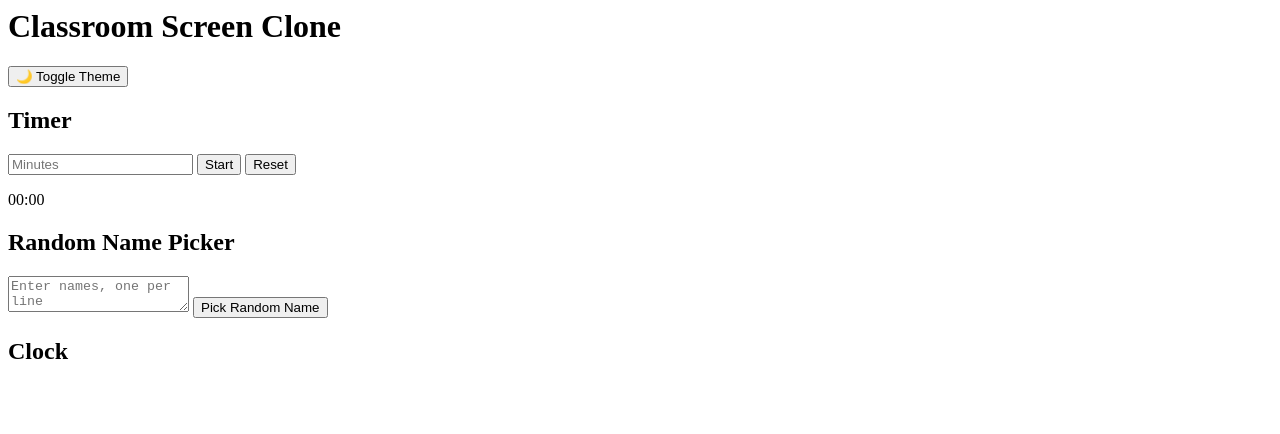
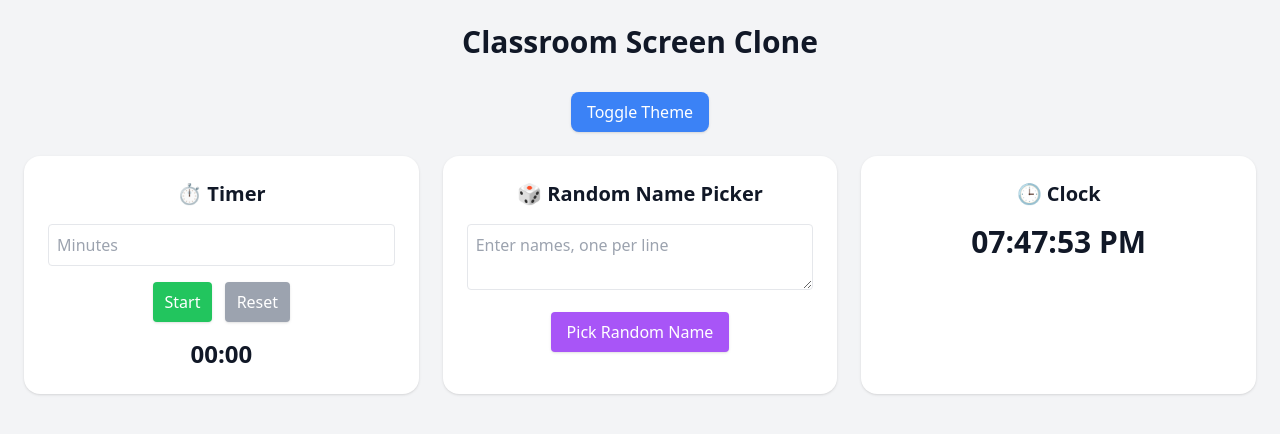
Before and after one commit to bricodes1990/screen-clone, a plain HTML site: page index.html in a window 1280 px wide. Drawn offline with nearby package versions, Linux system fonts and the light colour scheme.

Commit message:
Update index.html

```diff
--- a/index.html
+++ b/index.html
@@ -1,29 +1,97 @@
-<header>
-  <h1>Classroom Screen Clone</h1>
-  <button id="themeToggle">🌙 Toggle Theme</button>
-</header>
+<!DOCTYPE html>
+<html lang="en">
+<head>
+  <meta charset="UTF-8">
+  <title>Classroom Screen Clone</title>
+  <script src="https://cdn.tailwindcss.com"></script>
+</head>
+<body class="bg-gray-100 text-gray-900 transition-colors duration-500">
 
-<main>
-  <!-- Timer Widget -->
-  <section class="widget">
-    <h2>Timer</h2>
-    <input type="number" id="minutes" placeholder="Minutes">
-    <button onclick="startTimer()">Start</button>
-    <button onclick="resetTimer()">Reset</button>
-    <p id="timerDisplay">00:00</p>
-  </section>
+  <div class="container mx-auto p-6">
+    <h1 class="text-3xl font-bold text-center mb-8">Classroom Screen Clone</h1>
 
-  <!-- Random Name Picker -->
-  <section class="widget">
-    <h2>Random Name Picker</h2>
-    <textarea id="nameList" placeholder="Enter names, one per line"></textarea>
-    <button onclick="pickName()">Pick Random Name</button>
-    <p id="pickedName"></p>
-  </section>
+    <!-- Theme Toggle -->
+    <div class="flex justify-center mb-6">
+      <button id="toggleTheme" class="px-4 py-2 rounded-lg bg-blue-500 text-white shadow hover:bg-blue-600">
+        Toggle Theme
+      </button>
+    </div>
 
-  <!-- Clock Widget -->
-  <section class="widget">
-    <h2>Clock</h2>
-    <p id="clockDisplay"></p>
-  </section>
-</main>
+    <!-- Grid Layout -->
+    <div class="grid grid-cols-1 md:grid-cols-3 gap-6">
+
+      <!-- Timer -->
+      <div class="p-6 bg-white rounded-2xl shadow text-center">
+        <h2 class="text-xl font-semibold mb-4">⏱ Timer</h2>
+        <input id="minutes" type="number" placeholder="Minutes"
+               class="border p-2 rounded mb-4 w-full">
+        <div class="space-x-2 mb-4">
+          <button id="startBtn" class="px-3 py-2 bg-green-500 text-white rounded shadow">Start</button>
+          <button id="resetBtn" class="px-3 py-2 bg-gray-400 text-white rounded shadow">Reset</button>
+        </div>
+        <div id="timerDisplay" class="text-2xl font-bold">00:00</div>
+      </div>
+
+      <!-- Random Name Picker -->
+      <div class="p-6 bg-white rounded-2xl shadow text-center">
+        <h2 class="text-xl font-semibold mb-4">🎲 Random Name Picker</h2>
+        <textarea id="nameList" placeholder="Enter names, one per line"
+                  class="border p-2 rounded mb-4 w-full"></textarea>
+        <button id="pickNameBtn" class="px-4 py-2 bg-purple-500 text-white rounded shadow">Pick Random Name</button>
+        <div id="pickedName" class="mt-4 text-2xl font-bold text-purple-700"></div>
+      </div>
+
+      <!-- Clock -->
+      <div class="p-6 bg-white rounded-2xl shadow text-center">
+        <h2 class="text-xl font-semibold mb-4">🕒 Clock</h2>
+        <div id="clock" class="text-3xl font-bold"></div>
+      </div>
+    </div>
+  </div>
+
+  <script>
+    // Timer
+    let timer, remaining;
+    document.getElementById("startBtn").onclick = () => {
+      let minutes = parseInt(document.getElementById("minutes").value) || 0;
+      remaining = minutes * 60;
+      clearInterval(timer);
+      timer = setInterval(() => {
+        if (remaining <= 0) { clearInterval(timer); return; }
+        remaining--;
+        let m = String(Math.floor(remaining / 60)).padStart(2, '0');
+        let s = String(remaining % 60).padStart(2, '0');
+        document.getElementById("timerDisplay").textContent = `${m}:${s}`;
+      }, 1000);
+    };
+    document.getElementById("resetBtn").onclick = () => {
+      clearInterval(timer);
+      document.getElementById("timerDisplay").textContent = "00:00";
+    };
+
+    // Random Name Picker
+    document.getElementById("pickNameBtn").onclick = () => {
+      let names = document.getElementById("nameList").value.split("\n").filter(n => n.trim());
+      if (names.length > 0) {
+        let random = names[Math.floor(Math.random() * names.length)];
+        document.getElementById("pickedName").textContent = random;
+      }
+    };
+
+    // Clock
+    function updateClock() {
+      let now = new Date();
+      document.getElementById("clock").textContent =
+        now.toLocaleTimeString([], {hour: '2-digit', minute:'2-digit', second:'2-digit'});
+    }
+    setInterval(updateClock, 1000);
+    updateClock();
+
+    // Theme toggle
+    document.getElementById("toggleTheme").onclick = () => {
+      document.body.classList.toggle("bg-gray-900");
+      document.body.classList.toggle("text-white");
+    };
+  </script>
+</body>
+</html>
```
